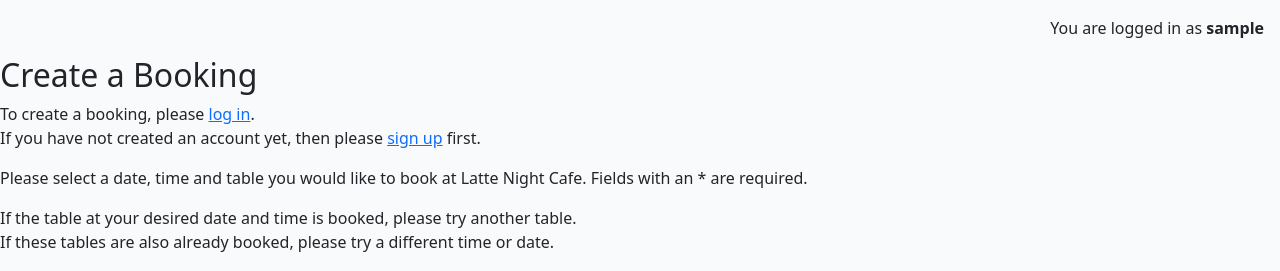
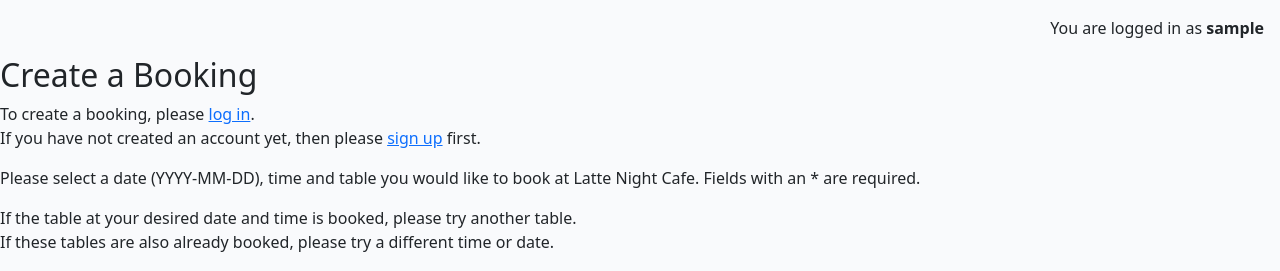
Before and after one commit to CHughes13/late-night-cafe, a Django app: page /create-booking/ in a window 1280 px wide. Shown: the part 61-332 px from the top of the page. Run offline with Django 4.2, Linux system fonts and the light colour scheme; the visitor is signed in with stand-in values (Sample User, id 1); parts of the project's set-up code (start-up, migrations or seed data) failed here and were passed over; some libraries are stand-ins or nearby versions.

Commit message:
Clarify and state valid date format for booking form

```diff
--- a/bookings/templates/bookings/booking_form.html
+++ b/bookings/templates/bookings/booking_form.html
@@ -10,7 +10,7 @@
 <h2>Create a Booking</h2>
 <p> To create a booking, please <a class="link" href="{{ login_url }}">log in</a>. <br>
     If you have not created an account yet, then please <a class="link" href="{{ signup_url }}">sign up</a> first.</p>
-<p>Please select a date, time and table you would like to book at Latte Night Cafe. Fields with an * are required.</p>
+<p>Please select a date (YYYY-MM-DD), time and table you would like to book at Latte Night Cafe. Fields with an * are required.</p>
 <p>If the table at your desired date and time is booked, please try another table. <br> If these tables are also already
     booked, please try a different time or date.</p>
 <form method="post">
```
